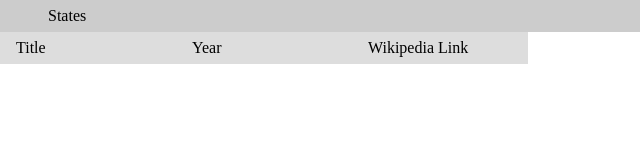
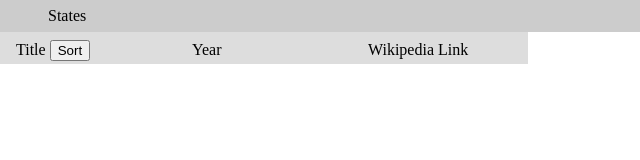
Before and after one commit to erikadmoller/Day-29, a website: page app/index.html in a window 1280 px wide. Shown: the full height of the page, 0-640 px from the left. Drawn offline with nearby package versions, Linux system fonts and the light colour scheme; files that its build step writes are made by us from their sources; no server answers.

Commit message:
Completed displaying data from server in a table with links to wikipedia, unable to do sort successfully

```diff
--- a/app/index.html
+++ b/app/index.html
@@ -18,7 +18,10 @@
 
       <table>
                 <tr class="header-row">
-                    <th class="col1">Title</th>
+                    <th class="col1">
+                    Title
+                    <button ng-click="sortUp()">Sort</button>
+                    </th>
                     <th class="col2">Year</th>
                     <th class="col3">Wikipedia Link</th>
                 </tr>
--- a/app/scripts/services/services.js
+++ b/app/scripts/services/services.js
@@ -1,4 +1,8 @@
 angular.module('basic.services', [])
-.factory('Test', function() {
-	return 'A test factory';
-})
+
+	.factory('Sort', function() {
+		var resultArray1 = _.sortBy(states, function(element) {
+			// return element.name;
+			return 'Running a test';
+		})
+	})
```
Also changed, not shown: app/scripts/controllers/controllers.js (+11 -1 lines).
